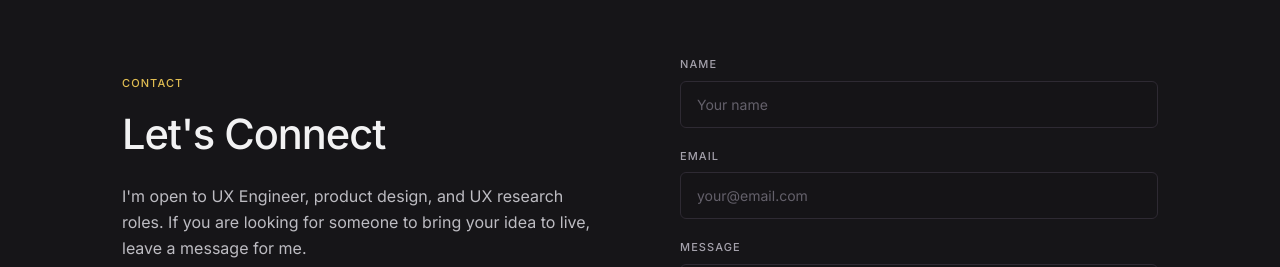
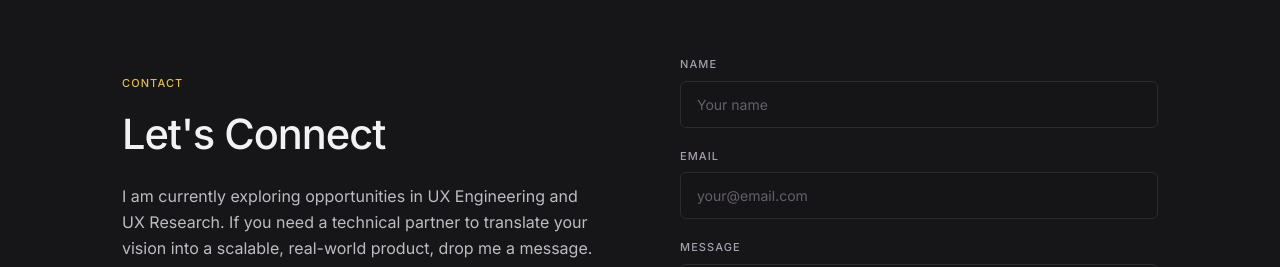
Before and after one commit to HansiUdapola/hansiudapola.github.io, a website: page index.html in a window 1280 px wide. Shown: the part 5526-5793 px from the top of the page. Drawn offline with Linux system fonts and the light colour scheme.

Commit message:
Update index.html

```diff
--- a/index.html
+++ b/index.html
@@ -904,8 +904,9 @@
               class="reveal reveal-d1 text-[clamp(1.8rem,3.8vw,2.6rem)] font-medium leading-[1.15] text-slate-50 tracking-tight mb-6">
               Let's Connect</h2>
             <p class="reveal reveal-d2 text-grey-300 leading-relaxed">
-              I'm open to UX Engineer, product design, and UX research roles. If you are looking for someone to
-              bring your idea to live, leave a message for me.
+              I am currently exploring opportunities in UX Engineering and UX Research. If you need a technical partner
+              to translate your vision into a scalable, real-world product, drop me a
+              message.
             </p>
 
             <div class="reveal reveal-d3 flex flex-col gap-4 mt-8">
```
